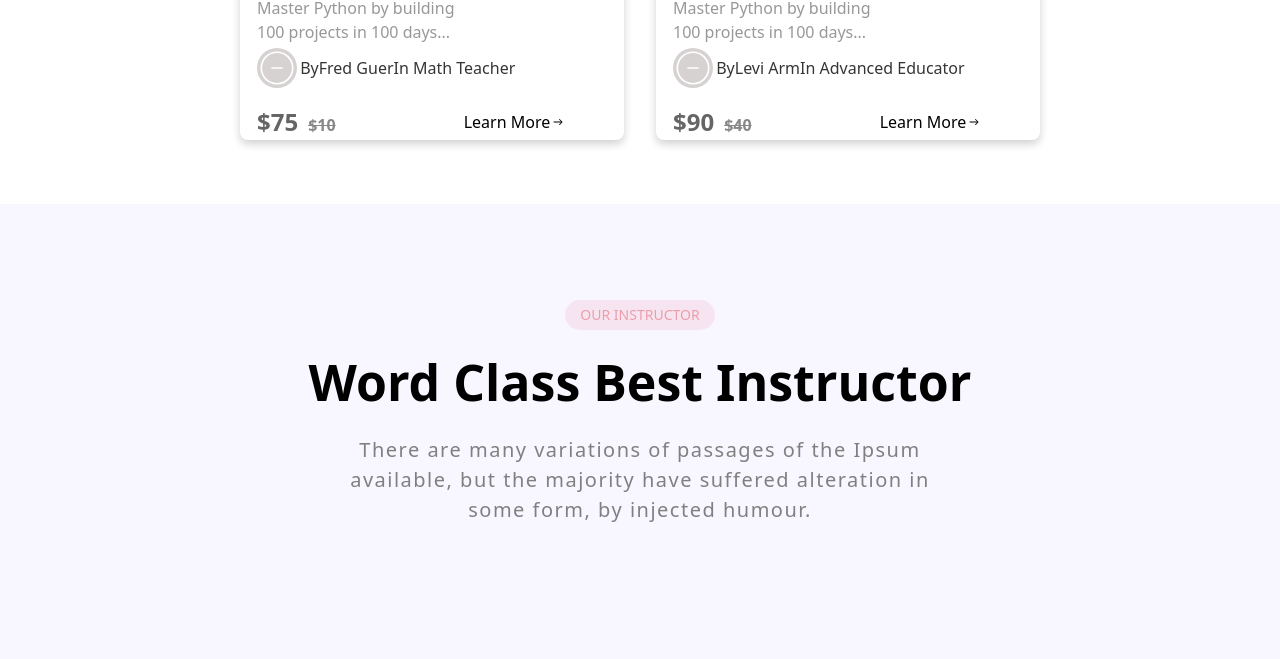
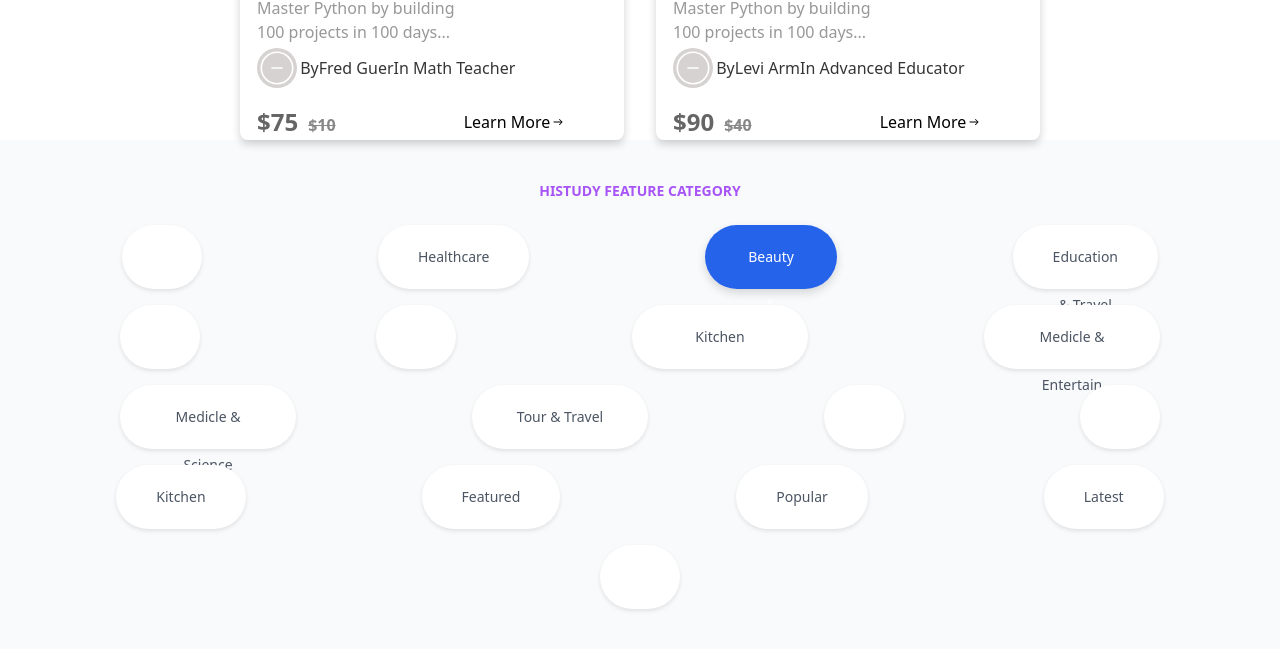
Before and after one commit to Liyanapk/Course_School, a Next.js app: page / in a window 1280 px wide. Shown: the part 3934-4593 px from the top of the page. Built offline with nearby package versions, Linux system fonts and the light colour scheme.

Commit message:
progress

```diff
--- a/app/page.tsx
+++ b/app/page.tsx
@@ -2,6 +2,7 @@ import Header from "@/components/header/Header";
 import Footer from "@/components/footer/Footer";
 import Banner from "@/components/banner/Banner";
 import ContentSection from "@/components/content/Content";
+import Catagory from "@/components/catagory/Catagory";
 import InstructorPage from "@/components/instructor/Instructor";
 import FeedBack from "@/components/feedback/FeedBack"
 import SendEmail from "@/components/email/Email"
@@ -18,6 +19,7 @@ export default function CoursePage (){
             <Header/>
             <Banner/>
             <ContentSection/>
+            <Catagory/>
             <InstructorPage/>
             <FeedBack />
             <Event/>
--- /dev/null
+++ b/components/catagory/Catagory.css
@@ -0,0 +1,82 @@
+.categories-container {
+    padding: 2.5rem 0;
+    background-color: #f9fafb;
+    text-align: center;
+}
+
+/* Header styling */
+.category-header {
+    color: #a855f7;
+    font-weight: bold;
+    font-size: 0.875rem;
+    margin-bottom: 1.5rem;
+}
+
+/* Category list styling */
+.category-list {
+    display: flex;
+    flex-wrap: wrap;
+    justify-content: center;
+    align-items: center;
+    gap: 1rem; /* Space between items */
+}
+
+/* Category item styling */
+.category-item {
+    padding: 0.5rem 2.5rem; /* Horizontal padding */
+    margin: 0 5rem;
+    height: 4rem; /* Height of the box */
+    line-height: 3rem; /* Vertically centers the text */
+    border-radius: 9999px; /* Full rounded */
+    font-size: 0.875rem;
+    font-weight: 500;
+    background-color: #fff;
+    color: #4b5563; /* Gray */
+    cursor: pointer;
+    transition: all 0.3s ease-in-out;
+    box-shadow: 0 2px 4px rgba(0, 0, 0, 0.1);
+}
+
+.category-item:nth-child(1),
+.category-item:nth-child(5),
+.category-item:nth-child(6),
+.category-item:nth-child(11),
+.category-item:nth-child(12),
+.category-item:nth-child(17){
+    flex: 0 0 calc(10% - 5rem); /* 3 items per row */
+
+}
+
+/* First row: 3 items */
+.category-item:nth-child(2),
+.category-item:nth-child(3),.category-item:nth-child(4) {
+    flex: 0 0 calc(10% - 1rem); /* 3 items per row */
+}
+
+/* Second row: 4 items */
+.category-item:nth-child(7),
+.category-item:nth-child(8),
+.category-item:nth-child(9),
+.category-item:nth-child(10) {
+    flex: 0 0 calc(15% - 1rem); /* 4 items per row */
+}
+
+/* Third row: 4 items */
+.category-item:nth-child(13),
+.category-item:nth-child(14),
+.category-item:nth-child(15),
+.category-item:nth-child(16) {
+    flex: 0 0 calc(8% - 1rem); /* 4 items per row */
+}
+
+/* Hover effect for non-active items */
+.category-item:hover {
+    background-color: #f3f4f6; /* Light Gray */
+}
+
+/* Active category styling */
+.category-item.active {
+    background-color: #2563eb; /* Blue */
+    color: #fff;
+    box-shadow: 0px 4px 10px rgba(0, 0, 0, 0.15);
+}
--- /dev/null
+++ b/components/catagory/Catagory.tsx
@@ -0,0 +1,44 @@
+import './Catagory.css'
+
+
+
+export default function Catagory(){
+
+    const categories = [
+        "",
+        "Healthcare",
+        "Beauty & Fashion",
+        "Education & Travel",
+        "",
+        "",
+        "Kitchen",
+        "Medicle & Entertain",
+        "Medicle & Science",
+        "Tour & Travel",
+        "",
+        "",
+        "Kitchen",
+        "Featured",
+        "Popular",
+        "Latest",
+        ""
+      ];
+
+      return (
+        <div className="categories-container">
+          <h3 className="category-header">HISTUDY FEATURE CATEGORY</h3>
+          <div className="category-list">
+            {categories.map((category, index) => (
+              <div
+                key={index}
+                className={`category-item ${
+                  category === "Beauty & Fashion" ? "active" : ""
+                }`}
+              >
+                {category}
+              </div>
+            ))}
+          </div>
+        </div>
+      );
+}
```
